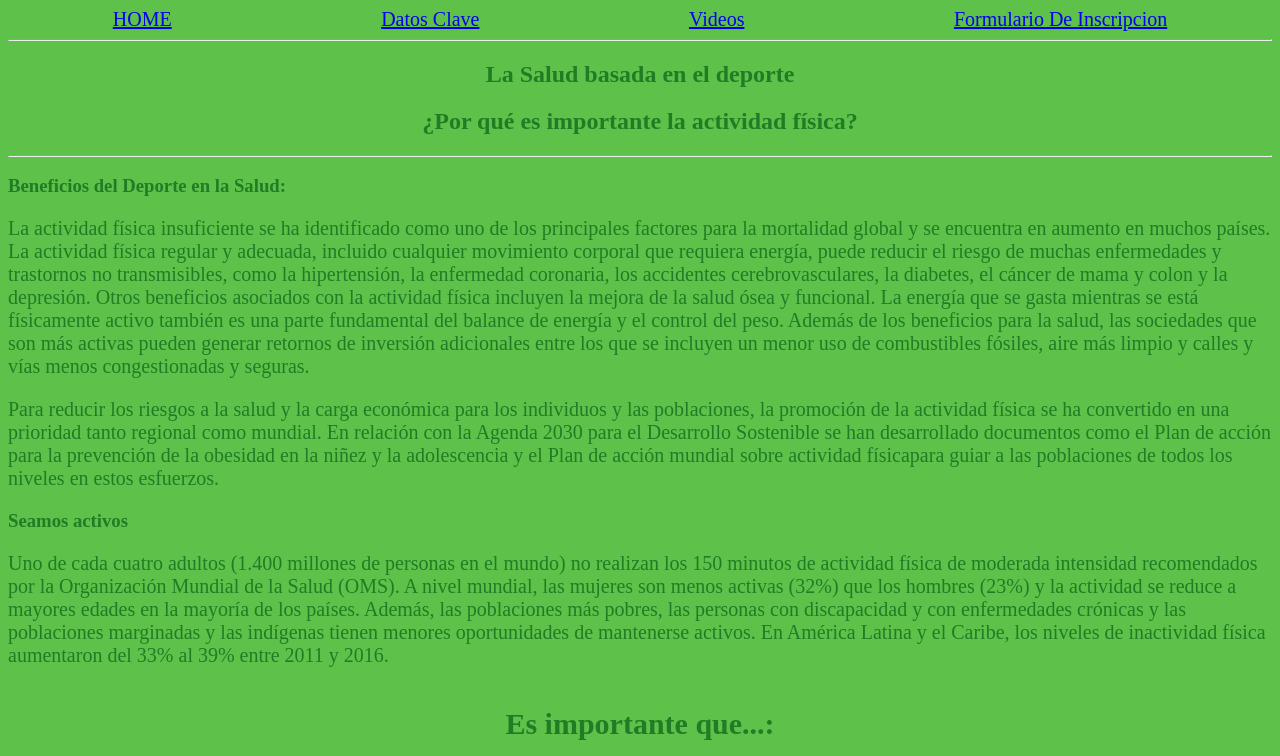
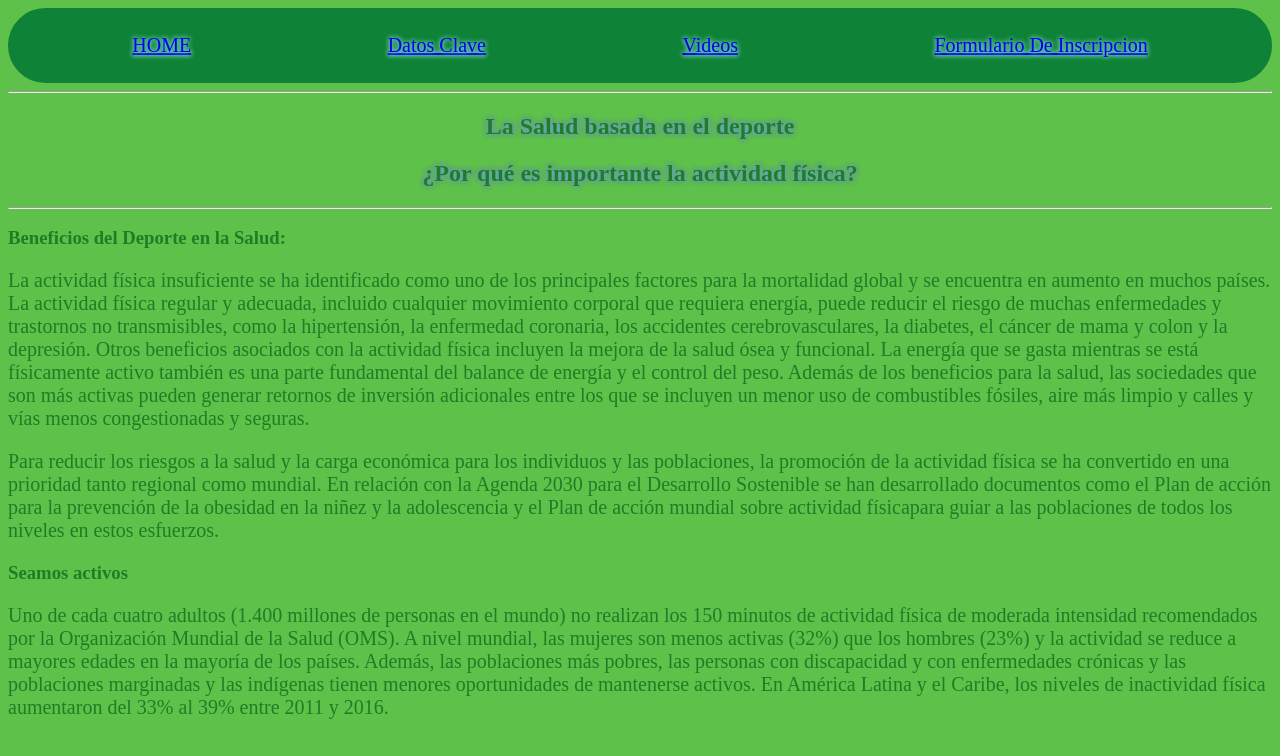
Before and after one commit to Slash-NetRunner/primerdeploysitioweb, a plain HTML site: page index.html in a window 1280 px wide. Shown: the top 756 px of the page. Drawn offline with Linux system fonts and the light colour scheme.

Commit message:
tareafinal

```diff
--- a/css/style.css
+++ b/css/style.css
@@ -7,11 +7,14 @@ body {
 h1 {
     color: rgb(34, 124, 37);
     text-align: center;
+    text-shadow: 0px 0px 5px rgb(39, 167, 199), 0px 0px 5px rgb(255, 255, 255), 0px 0px 5px black
 }
 
 h2 {
     color: rgb(34, 124, 37);
     text-align: center;
+    text-shadow: 0px 0px 5px rgb(39, 167, 199), 0px 0px 5px rgb(255, 255, 255), 0px 0px 5px black
+
 }
 
 h3 {
@@ -34,6 +37,11 @@ nav {
     display: flex;
     justify-content:space-around;
     font-size: 20px;
+    border: solid 26px rgb(14, 130, 54);
+    background-color: rgb(14, 130, 54);
+    border-radius: 100px;
+    text-shadow: 0px 0px 5px rgb(32, 189, 189), 0px 0px 5px rgb(255, 255, 255)
+
 }
 
 li{
```
